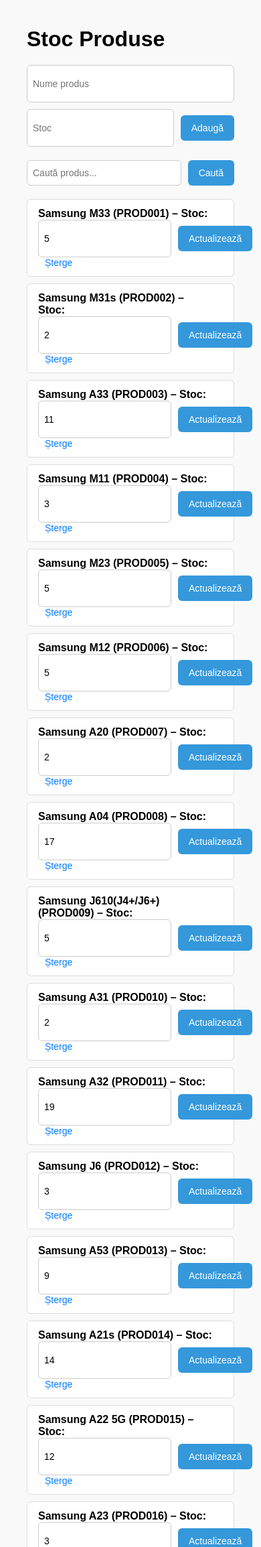
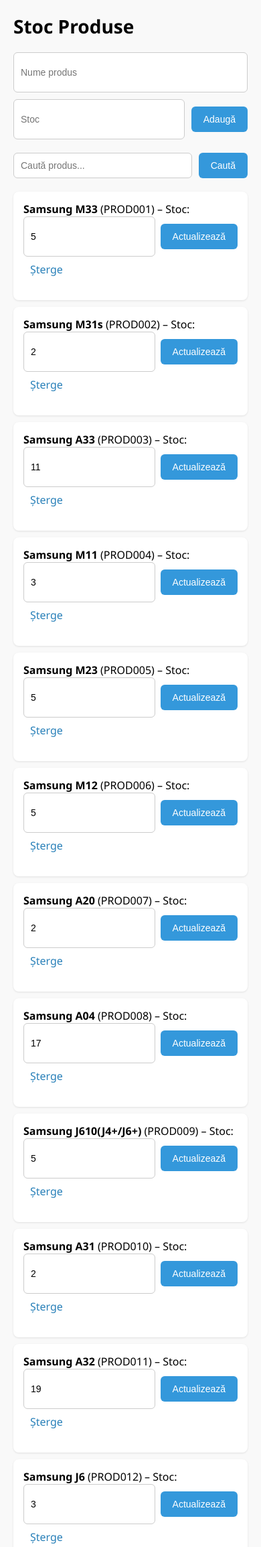
Before and after one commit to gsmcontactct/stock-web-app, a Flask app: page / in a window 390 px wide. Shown: the top 2309 px of the page at 67% size. Run offline with Flask 3, Linux system fonts and the light colour scheme; data comes from the database, SQL or seed files in the repository.

Commit message:
🎨 UI Update: design modern și responsive pentru pagina stocuri

```diff
--- a/static/style.css
+++ b/static/style.css
@@ -1,42 +1,45 @@
 body {
-    font-family: Arial, sans-serif;
-    margin: 40px;
+    font-family: 'Segoe UI', Tahoma, Geneva, Verdana, sans-serif;
     background-color: #f9f9f9;
+    margin: 20px;
 }
 
 h1 {
+    font-size: 28px;
     margin-bottom: 20px;
 }
 
 form {
     display: flex;
     flex-wrap: wrap;
+    gap: 10px;
     align-items: center;
     margin-bottom: 20px;
-    gap: 10px;
 }
 
 form input[type="text"],
 form input[type="number"],
 form input[type="search"] {
-    padding: 8px;
+    padding: 10px;
     border: 1px solid #ccc;
     border-radius: 6px;
     height: 38px;
     flex: 1;
-    min-width: 180px;
+    min-width: 160px;
     font-size: 14px;
+    background-color: #fff;
 }
 
 button {
-    padding: 8px 16px;
+    padding: 10px 18px;
     background-color: #3498db;
     color: white;
     border: none;
     border-radius: 6px;
     cursor: pointer;
+    font-size: 14px;
     height: 38px;
-    font-size: 14px;
+    transition: background-color 0.2s ease;
 }
 
 button:hover {
@@ -44,41 +47,35 @@
 }
 
 ul {
-    list-style-type: none;
-    padding-left: 0;
+    list-style: none;
+    padding: 0;
 }
 
 li {
-    background: white;
-    border: 1px solid #ddd;
-    padding: 12px 16px;
+    background-color: #fff;
+    padding: 15px;
     margin-bottom: 10px;
-    border-radius: 6px;
+    border-radius: 8px;
+    box-shadow: 0 1px 3px rgba(0,0,0,0.1);
     display: flex;
+    flex-wrap: wrap;
     align-items: center;
     justify-content: space-between;
-    flex-wrap: wrap;
-}
-
-li strong {
-    flex: 1;
-    margin-right: 15px;
 }
 
 li form {
     display: flex;
-    gap: 10px;
-    margin: 0;
-    flex-wrap: nowrap;
+    gap: 8px;
+    align-items: center;
 }
 
-li a {
+a {
+    color: #2980b9;
+    text-decoration: none;
     margin-left: 10px;
-    color: #007BFF;
-    text-decoration: none;
-    font-size: 14px;
+    font-weight: 500;
 }
 
-li a:hover {
+a:hover {
     text-decoration: underline;
 }
--- a/templates/index.html
+++ b/templates/index.html
@@ -8,33 +8,34 @@
 <body>
     <h1>Stoc Produse</h1>
 
-    <section>
+    <!-- Formular Adăugare -->
     <form action="/add" method="post">
         <input type="text" name="name" placeholder="Nume produs" required>
         <input type="number" name="stock" placeholder="Stoc" min="0" required>
         <button type="submit">Adaugă</button>
     </form>
-    </section>
 
-    <section>
-        <form method="get" action="/">
-            <input type="search" name="q" placeholder="Caută produs...">
+    <!-- Formular Căutare -->
+    <form action="/search" method="get">
+        <input type="search" name="q" placeholder="Caută produs..." value="{{ search or '' }}">
         <button type="submit">Caută</button>
     </form>
-    </section>
 
+    <!-- Lista de produse -->
     <ul>
         {% for product in products %}
         <li>
-                <strong>{{ product[1] }} ({{ product[2] }}) – Stoc:</strong>
+            <div>
+                <strong>{{ product[1] }}</strong> ({{ product[2] }}) – Stoc:
+            </div>
             <form action="/update/{{ product[0] }}" method="post">
                 <input type="number" name="stock" value="{{ product[3] }}" min="0">
                 <button type="submit">Actualizează</button>
+                <a href="/delete/{{ product[0] }}">Șterge</a>
             </form>
-                <a href="/delete/{{ product[0] }}">Șterge</a>
         </li>
         {% else %}
-            <li>Nu există produse</li>
+        <li>Nu există produse în stoc.</li>
         {% endfor %}
     </ul>
 </body>
```
Lines whose indentation alone changed are shown as unchanged.
